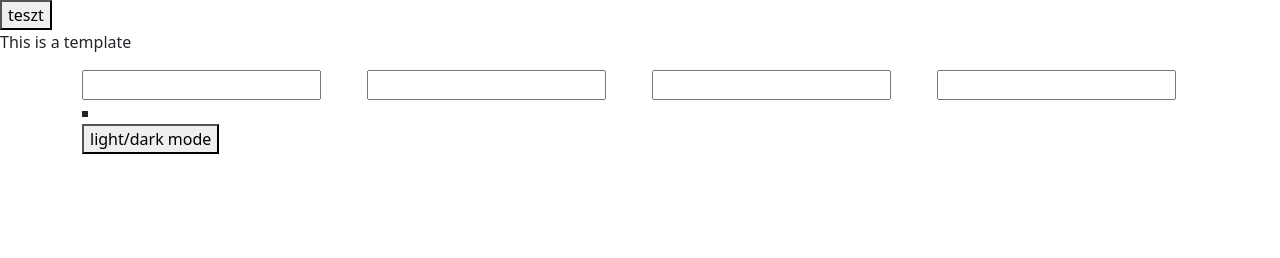
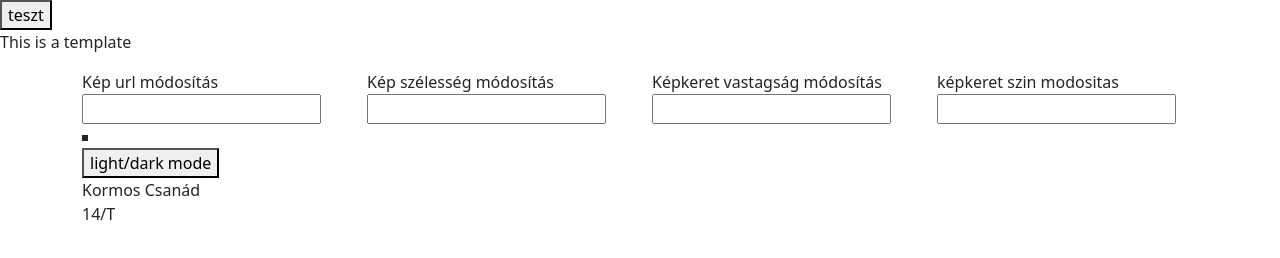
Before and after one commit to Csanod1/Digitalis-kepkeret-backend, a website built with webpack: page dist/index.html in a window 1280 px wide. Built offline with nearby package versions, Linux system fonts and the light colour scheme; files whose address does not match are found by name.

Commit message:
befejezés

```diff
--- a/dist/index.html
+++ b/dist/index.html
@@ -13,13 +13,13 @@
     <main>
         <div class="container">
             <div class="row">
-                <label class="col-md-3"><input type="text" name="" id="kepURLModositas"></label>
-                <label class="col-md-3"><input type="text" name="" id="kepSzelessegModositas"></label>
-                <label class="col-md-3"><input type="text" name="" id="kepkeretVastagsagModositas"></label>
-                <label class="col-md-3"><input type="text" name="" id="kepkeretSzinModositas"></label>
+                <label class="col-md-3">Kép url módosítás<input type="text" name="" id="kepURLModositas"></label>
+                <label class="col-md-3">Kép szélesség módosítás<input type="text" name="" id="kepSzelessegModositas"></label>
+                <label class="col-md-3">Képkeret vastagság módosítás<input type="text" name="" id="kepkeretVastagsagModositas"></label>
+                <label class="col-md-3">képkeret szin modositas<input type="text" name="" id="kepkeretSzinModositas"></label>
             </div>
             <img id="kep" src="./O89vfci.jpeg" alt="">
-            <footer><button id="darkmode">light/dark mode</button></footer>
+            <footer><button id="darkmode">light/dark mode</button><br>Kormos Csanád<br>14/T</footer>
         </div>
     </main>
 
```
